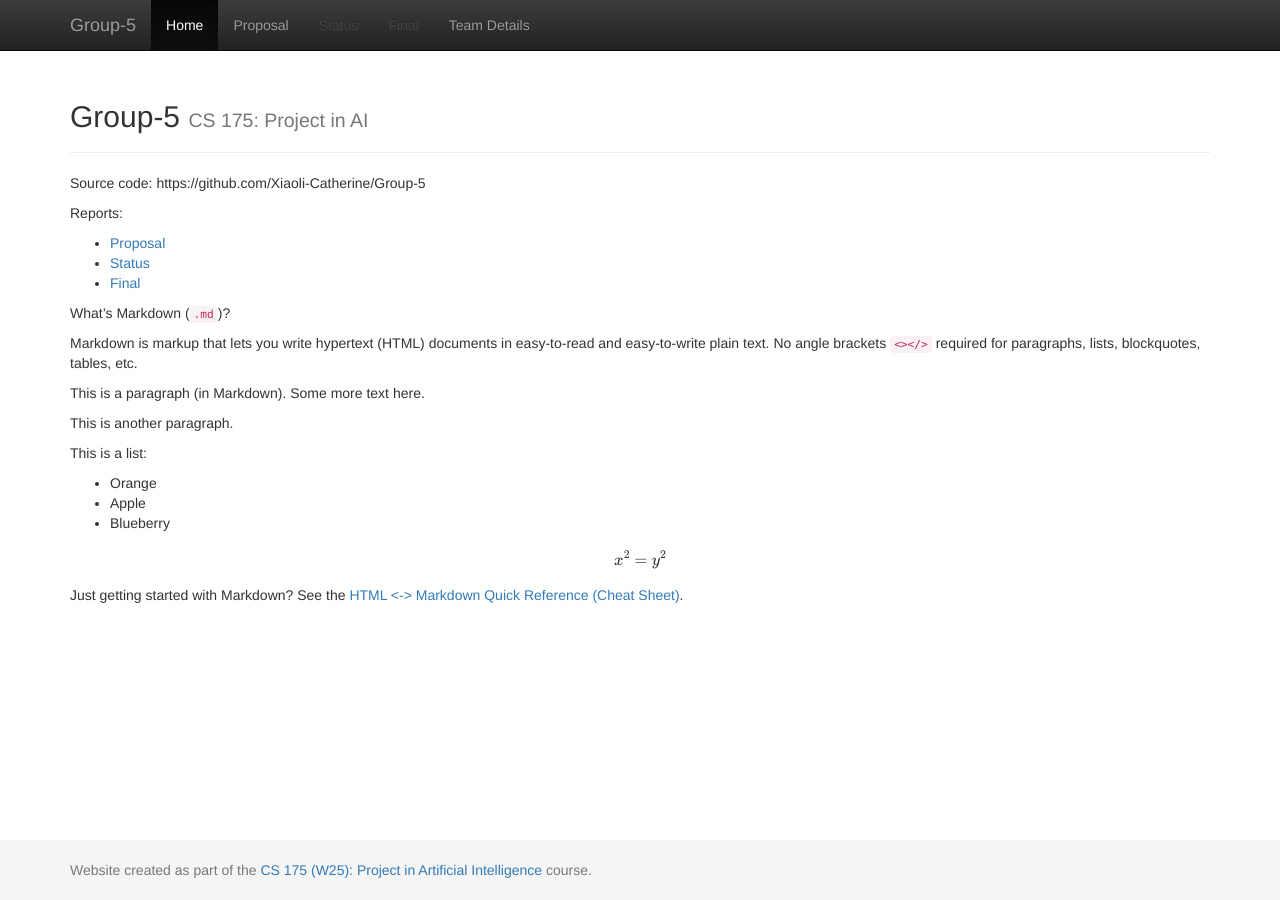
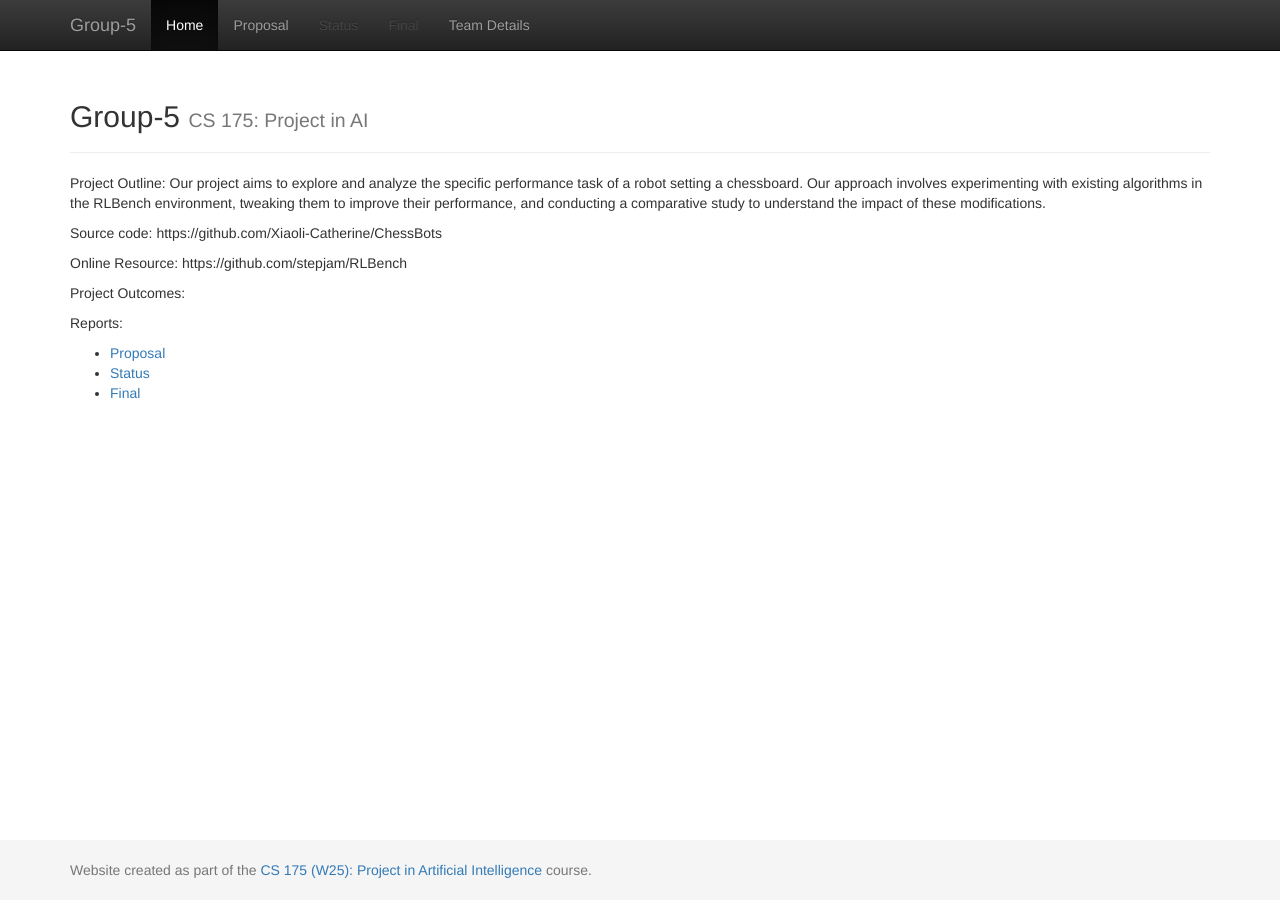
Before and after one commit to Xiaoli-Catherine/ChessBots, a Jekyll site: the page built from docs/index.md, in a window 1280 px wide. Built offline with Jekyll 4.4.1, drawn with Linux system fonts in a browser that asks for light colours; formulas are drawn with MathJax 3.

Commit message:
Update index.md

```diff
--- a/docs/index.md
+++ b/docs/index.md
@@ -2,8 +2,14 @@
 layout: default
 title:  Home
 ---
+Project Outline:
+Our project aims to explore and analyze the specific performance task of a robot setting a chessboard. Our approach involves experimenting with existing algorithms in the RLBench environment, tweaking them to improve their performance, and conducting a comparative study to understand the impact of these modifications.
 
-Source code: https://github.com/Xiaoli-Catherine/Group-5
+Source code: https://github.com/Xiaoli-Catherine/ChessBots
+
+Online Resource: https://github.com/stepjam/RLBench
+
+Project Outcomes:
 
 Reports:
 
@@ -11,30 +17,5 @@ Reports:
 - [Status](status.html)
 - [Final](final.html)
 
-What's Markdown (`.md`)?
-
-Markdown is markup that lets you write hypertext (HTML) documents
-in easy-to-read and easy-to-write plain text.
-No angle brackets `<></>` required for
-paragraphs, lists, blockquotes, tables, etc.
-
-
-This is a paragraph (in Markdown). Some more
-text here.
-
-This is another paragraph.
-
-This is a list:
-
-- Orange
-- Apple
-- Blueberry
-
-$$x^2 = y^2$$
-
-
-Just getting started with Markdown?
-See the [HTML <-> Markdown Quick Reference (Cheat Sheet)][quickref].
-
 
 [quickref]: https://github.com/mundimark/quickrefs/blob/master/HTML.md
```
